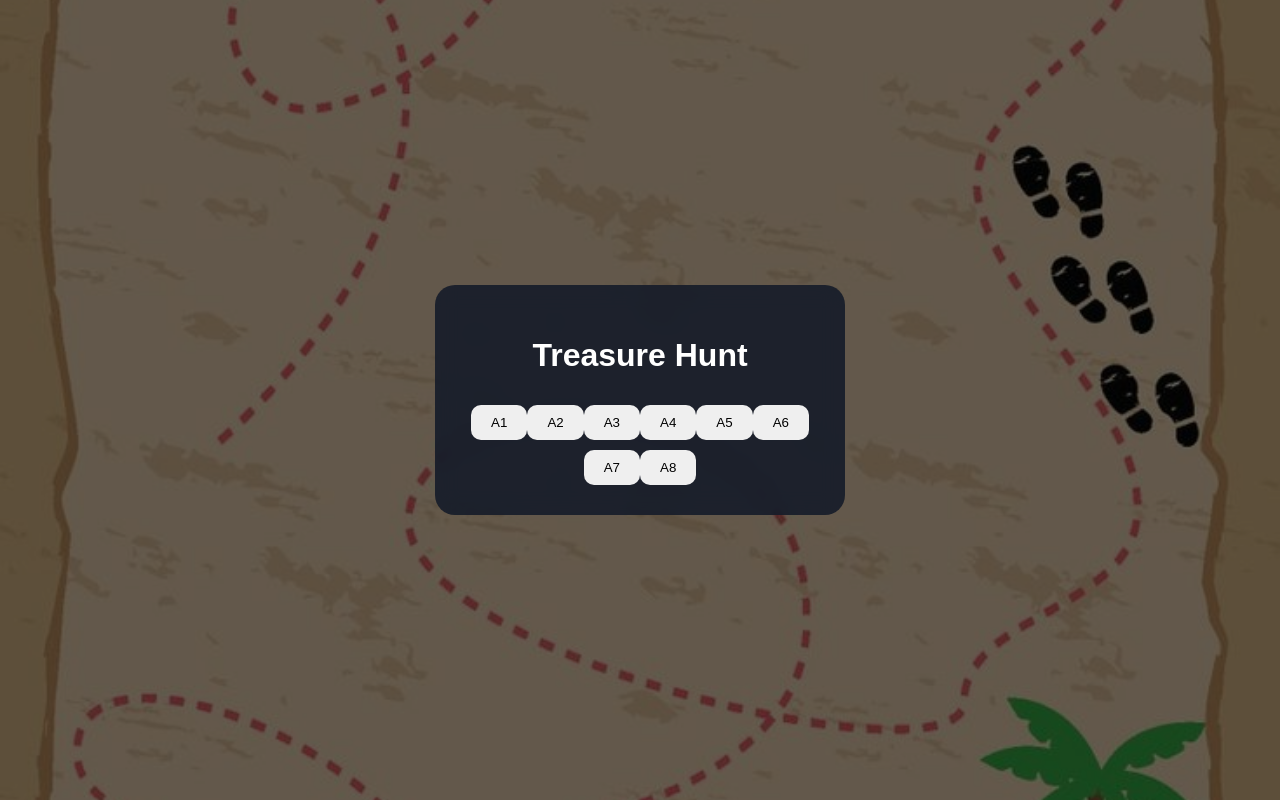
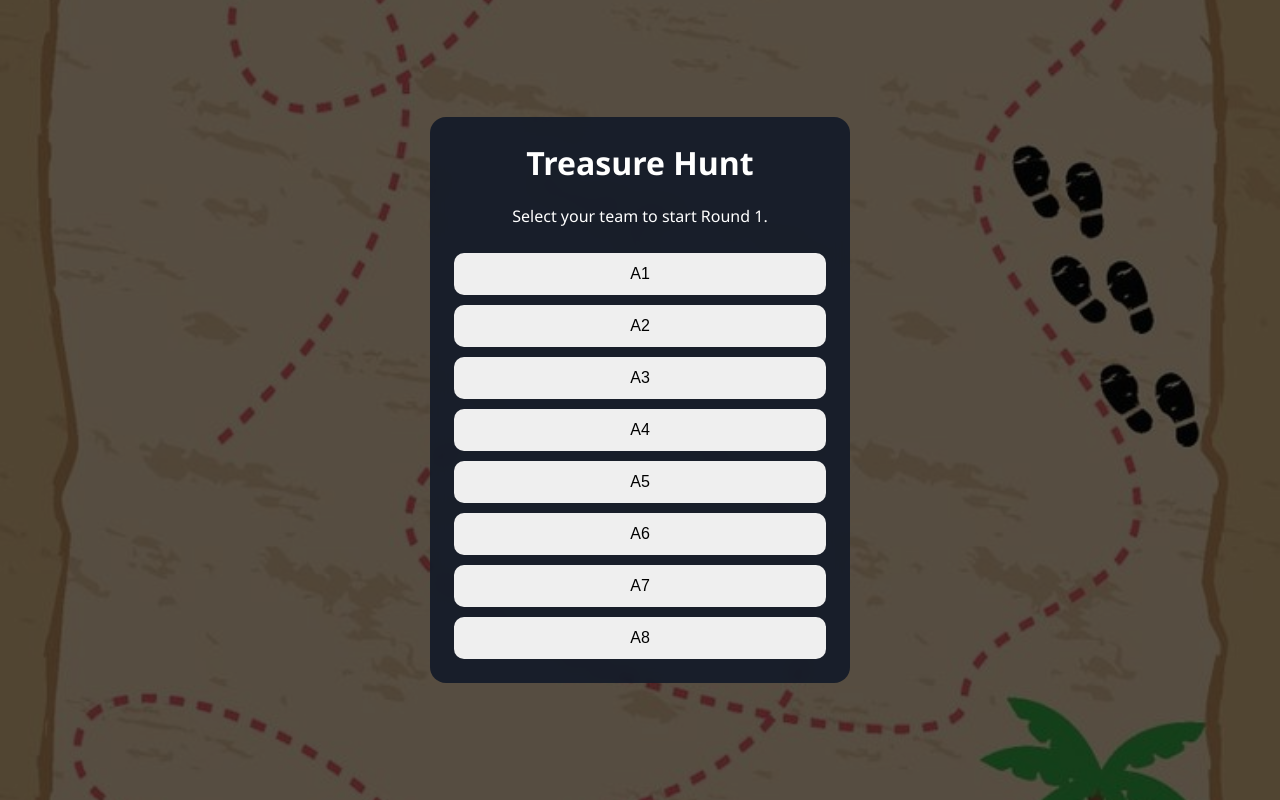
Before and after one commit to chaitanya-kapure/treasure-hunt, a Next.js app: page / in a window 1280 px wide. Built offline with nearby package versions, Linux system fonts and the light colour scheme.

Commit message:
Final Changes

```diff
--- a/app/globals.css
+++ b/app/globals.css
@@ -1,22 +1,27 @@
+* {
+  box-sizing: border-box;
+}
+
+html,
+body {
+  min-height: 100%;
+}
+
 body {
   margin: 0;
-  font-family: sans-serif;
-  color: white;
-
-
-  background-image: url('/bg.jpg');
+  font-family: "Segoe UI", Tahoma, Geneva, Verdana, sans-serif;
+  color: #ffffff;
+  background-image: url("/bg.jpg");
   background-size: cover;
   background-position: center;
   background-repeat: no-repeat;
 }
+
 body::before {
   content: "";
   position: fixed;
-  top: 0;
-  left: 0;
-  width: 100%;
-  height: 100%;
-  background: rgba(0, 0, 0, 0.6);
+  inset: 0;
+  background: rgba(0, 0, 0, 0.65);
   z-index: -1;
 }
 
@@ -24,28 +29,53 @@ body::before {
   display: flex;
   justify-content: center;
   align-items: center;
-  height: 100vh;
+  min-height: 100dvh;
+  padding: 16px;
 }
 
 .card {
-  background: rgba(17, 24, 39, 0.85);
-  backdrop-filter: blur(10px);
-  padding: 30px;
-  border-radius: 20px;
-  width: 350px;
+  background: rgba(17, 24, 39, 0.88);
+  backdrop-filter: blur(8px);
+  width: min(100%, 420px);
+  padding: 24px;
+  border-radius: 16px;
   text-align: center;
 }
 
+h1,
+h2,
+h3,
+p {
+  margin-top: 0;
+}
+
 button {
-  padding: 10px 20px;
+  width: 100%;
+  padding: 12px 16px;
   margin-top: 10px;
-  border: none;
+  border: 0;
   border-radius: 10px;
   cursor: pointer;
+  font-size: 1rem;
 }
 
 input {
   width: 100%;
-  padding: 10px;
+  padding: 12px;
   margin-top: 10px;
+  border: 1px solid #d1d5db;
+  border-radius: 10px;
+  font-size: 1rem;
 }
+
+@media (max-width: 480px) {
+  .center {
+    padding: 12px;
+    align-items: stretch;
+  }
+
+  .card {
+    margin: auto 0;
+    padding: 18px;
+  }
+}
--- a/app/layout.jsx
+++ b/app/layout.jsx
@@ -1,8 +1,17 @@
 import "./globals.css";
+
+export const metadata = {
+  title: "Treasure Hunt",
+};
+
+export const viewport = {
+  width: "device-width",
+  initialScale: 1,
+};
 
 export default function RootLayout({ children }) {
   return (
-    <html>
+    <html lang="en">
       <body>{children}</body>
     </html>
   );
--- a/app/page.jsx
+++ b/app/page.jsx
@@ -1,15 +1,19 @@
 "use client";
+import { useRouter } from "next/navigation";
+
 export default function Home() {
-  const teams = ["A1","A2","A3","A4","A5","A6","A7","A8"];
-  const openTeam = (team) => {
-    window.open(`/team/${team}/round1`, "_blank");
-  };
+  const router = useRouter();
+  const teams = ["A1", "A2", "A3", "A4", "A5", "A6", "A7", "A8"];
+
   return (
     <div className="center">
       <div className="card">
         <h1>Treasure Hunt</h1>
-        {teams.map(t => (
-          <button key={t} onClick={()=>openTeam(t)}>{t}</button>
+        <p>Select your team to start Round 1.</p>
+        {teams.map((team) => (
+          <button key={team} onClick={() => router.push(`/team/${team}/round1`)}>
+            {team}
+          </button>
         ))}
       </div>
     </div>
```
Also changed, not shown: app/team/[id]/round1/page.jsx (+26 -17 lines), app/team/[id]/round1/success/page.jsx (+5 -6 lines), app/team/[id]/round2/page.jsx (+30 -20 lines), app/team/[id]/round2/success/page.jsx (+2 -8 lines), app/team/[id]/round3/page.jsx (+34 -9 lines).
